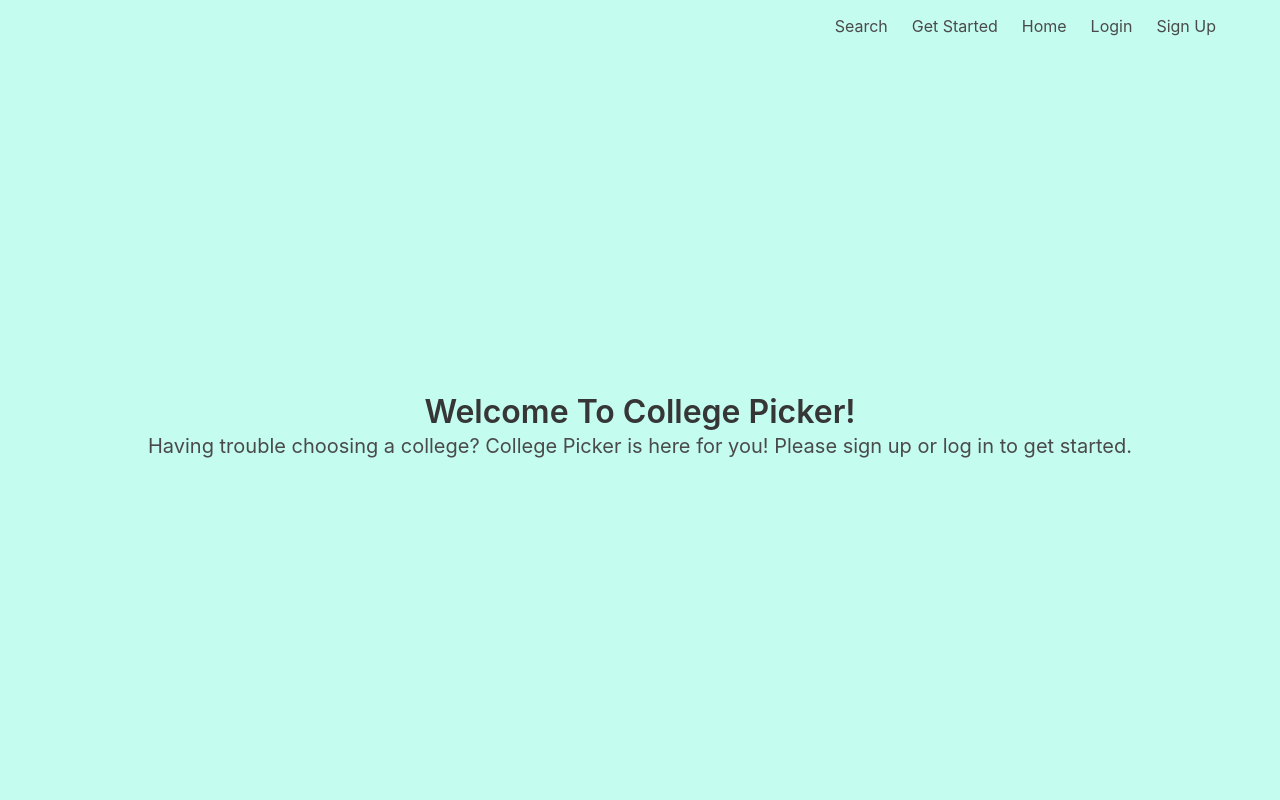
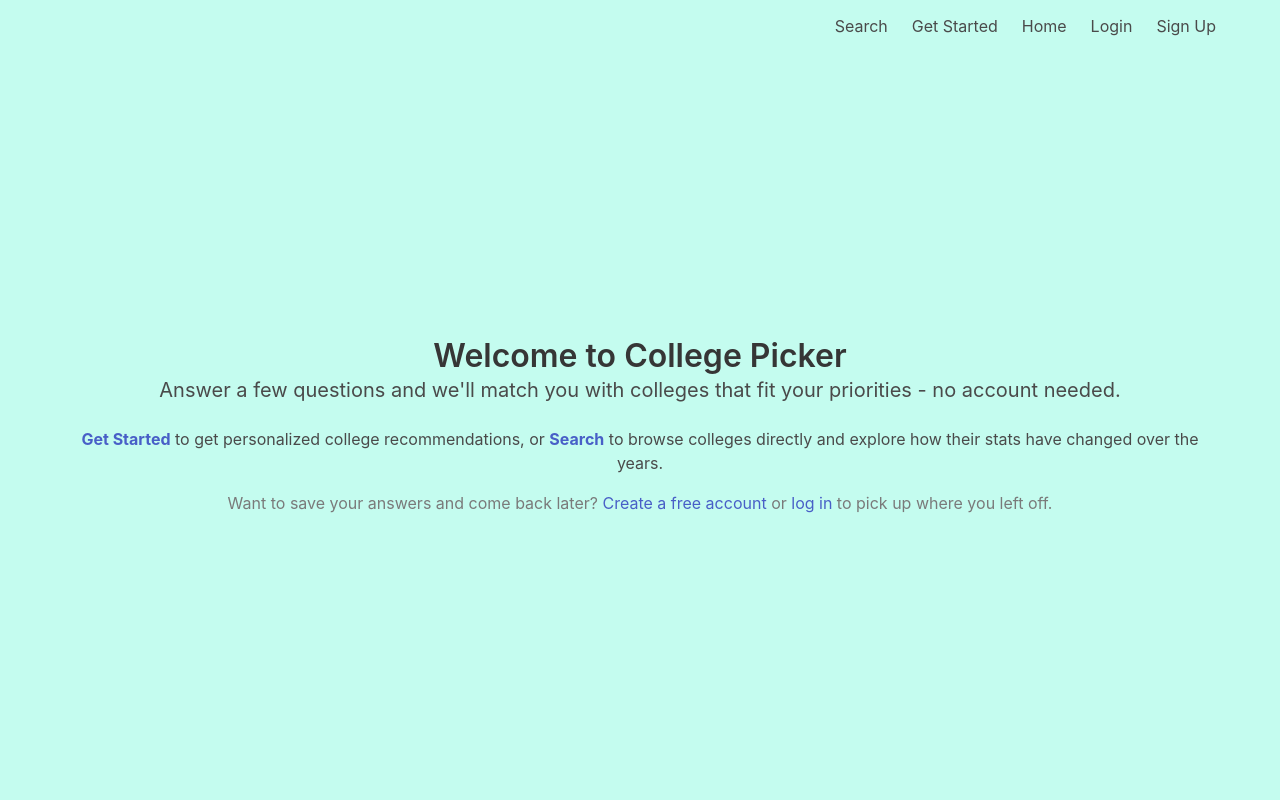
Before and after one commit to artkha1/collegePicker, a Flask app: page / in a window 1280 px wide. Run offline with Flask 3, Linux system fonts and the light colour scheme; some libraries are stand-ins or nearby versions.

Commit message:
anonymous user answer saving, top 20 colleges in output, empty strings in search

```diff
--- a/main.py
+++ b/main.py
@@ -133,9 +133,17 @@ def getStarted():
         # it cheap enough to do inline.
         purge_anonymous_users(ttl_hours=24)
 
-        # Prepopulate form for returning logged-in users.
+        # Prepopulate form for returning users
         if current_user.is_authenticated:
             _prepopulate_form(form, current_user)
+        else:
+            uid = session.get("response_id")
+            if uid:
+                anon = db.session.get(User, uid)
+                if anon:
+                    _prepopulate_form(form, anon)
+                else:
+                    session.pop("response_id", None)  # stale ID, clear it
 
         return render_template("getStarted.html", form=form)
 
@@ -171,27 +179,26 @@ def _top_colleges():
     if prefs is None:
         return None
 
-    top5 = calc(**prefs, user_id=uid).nlargest(5, "Score").reset_index()
-    return top5
+    return calc(**prefs, user_id=uid).nlargest(20, "Score").reset_index()
 
 
 @main.route("/output")
 def output():
-    top5 = _top_colleges()
-    if top5 is None:
+    top_colleges = _top_colleges()
+    if top_colleges is None:
         flash("Please fill out the questionnaire first.")
         return redirect(url_for("main.getStarted"))
-    return render_template("output.html", df=top5)
+    return render_template("output.html", df=top_colleges)
 
 
 @main.route("/college/<int:college_id>/")
 def college(college_id):
-    top5 = _top_colleges()
-    if top5 is None:
+    top_colleges = _top_colleges()
+    if top_colleges is None:
         flash("Please fill out the questionnaire first.")
         return redirect(url_for("main.getStarted"))
 
-    college = top5.iloc[college_id]
+    college = top_colleges.iloc[college_id]
 
     fieldsDict = {
         "name":                   "Name",
--- a/templates/index.html
+++ b/templates/index.html
@@ -3,10 +3,19 @@
 {% block content %}
 <div class="container has-text-centered">
   <h1 class="title">
-      Welcome To College Picker!
+    Welcome to College Picker
   </h1>
   <h2 class="subtitle">
-      Having trouble choosing a college? College Picker is here for you! Please sign up or log in to get started.
+    Answer a few questions and we'll match you with colleges that fit your priorities - no account needed.
   </h2>
+  <div class="content">
+    <p>
+      <a href="{{ url_for('main.getStarted') }}"><strong>Get Started</strong></a> to get personalized college recommendations,
+      or <a href="{{ url_for('search.index') }}"><strong>Search</strong></a> to browse colleges directly and explore how their stats have changed over the years.
+    </p>
+    <p class="has-text-grey">
+      Want to save your answers and come back later? <a href="{{ url_for('auth.signup') }}">Create a free account</a> or <a href="{{ url_for('auth.login') }}">log in</a> to pick up where you left off.
+    </p>
+  </div>
 </div>
 {% endblock %}
--- a/templates/welcome.html
+++ b/templates/welcome.html
@@ -6,7 +6,7 @@
 	    Welcome, {{name}}!
 	</h1>
 	<h2 class="subtitle is-2">
-	    College Picker is made to help you do just that: pick a college. We know how difficult it can be to navigate the thousands of post-secondary institutions that are out there, so we made this task easier using software. Simply answer some questions about your preferences and criteria, and the algorithm will output a list of colleges that suit you best!
+	    College Picker is made to help you do just that: pick a college. We know how difficult it can be to navigate the thousands of post-secondary institutions that are out there, so we set out to make this task easier. Simply answer some questions about your preferences and criteria, and the algorithm will output a list of colleges that suit you best!
 	</h2>
 	<br>
 	<a href={{url_for('main.getStarted')}} class="button is-large is-link is-centered">Get Started</a>
```
Also changed, not shown: search.py (+9 -15 lines), templates/output.html (+25 -10 lines), templates/search.html (+4 -4 lines).
